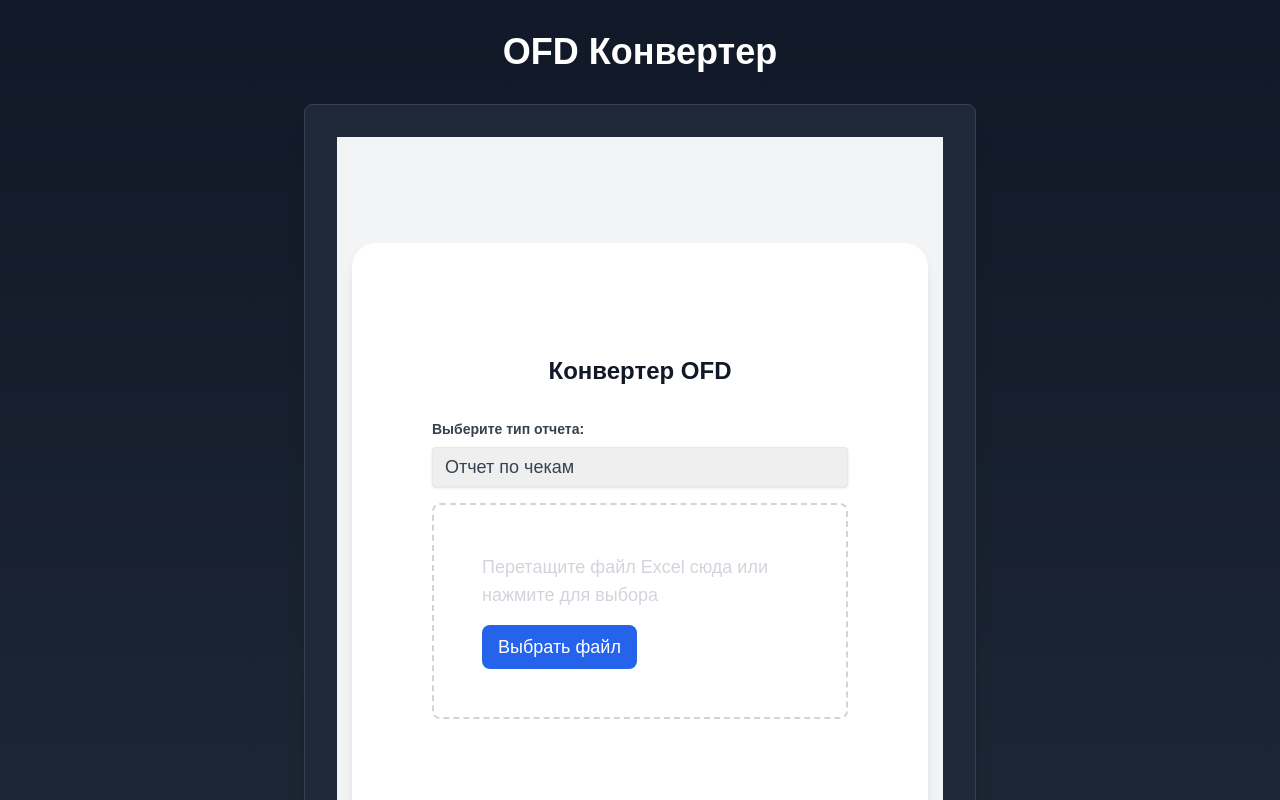
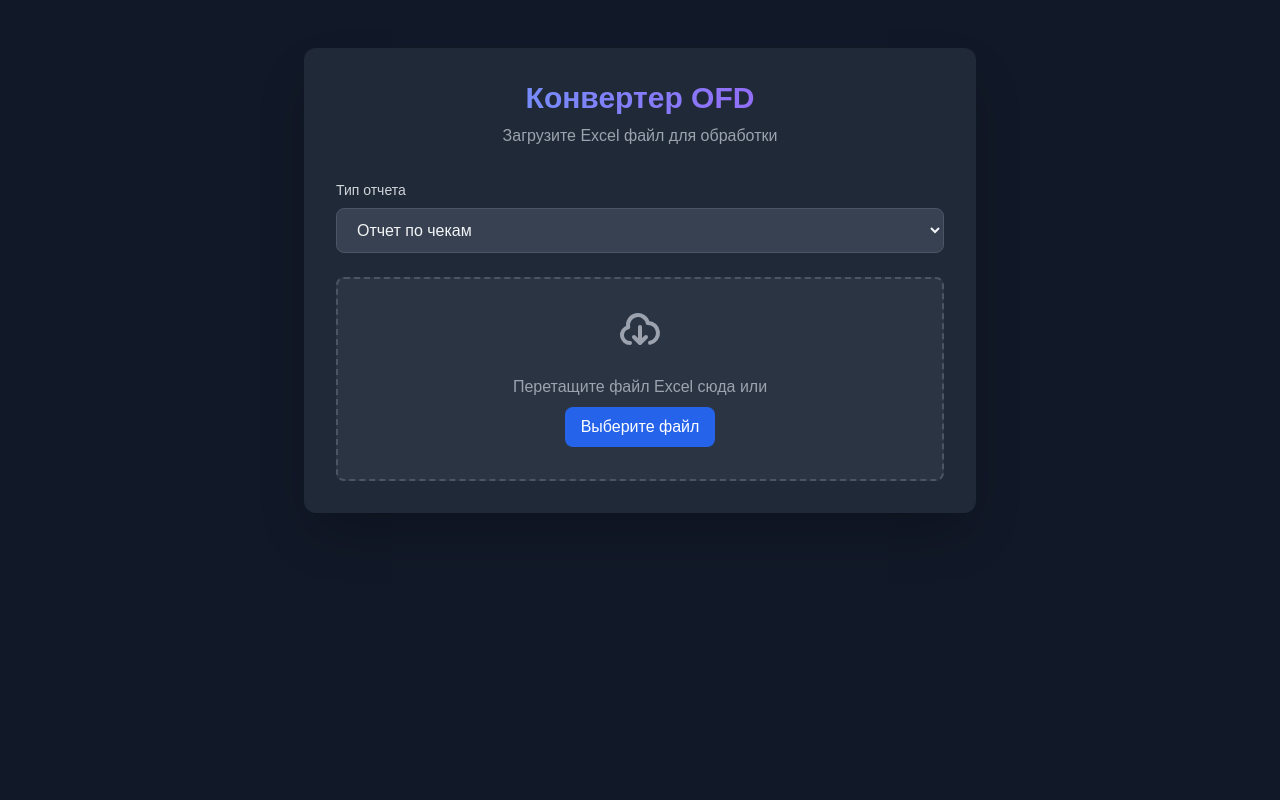
Before and after one commit to RaiderRus/ofdConverter, a Next.js app: page / in a window 1280 px wide. Shown: the top 800 px of the page. Built offline with nearby package versions, Linux system fonts and the light colour scheme.

Commit message:
upgrade design

```diff
--- a/app/page.tsx
+++ b/app/page.tsx
@@ -53,59 +53,63 @@ export default function Home() {
       });
 
       if (!response.ok) {
-        throw new Error('Ошибка при обработке файла');
+        const errorData = await response.json();
+        throw new Error(errorData.detail || 'Произошла ошибка при обработке файла');
       }
 
+      // Получаем blob данные
       const blob = await response.blob();
+
+      // Создаем ссылку для скачивания
       const url = window.URL.createObjectURL(blob);
       const a = document.createElement('a');
       a.href = url;
-      // Меняем расширение на .zip
-      const baseFileName = file.name.replace('.xlsx', '');
-      a.download = `processed_${baseFileName}.zip`;
+      a.download = `processed_${file.name.replace('.xlsx', '')}.zip`;
       document.body.appendChild(a);
       a.click();
       window.URL.revokeObjectURL(url);
       document.body.removeChild(a);
+
+      // Очищаем состояние после успешной обработки
       setFile(null);
-    } catch (err) {
-      setError(err instanceof Error ? err.message : 'Произошла ошибка');
+    } catch (err: any) {
+      setError(err.message);
     } finally {
       setLoading(false);
     }
   };
 
   return (
-    <main className="min-h-screen bg-gradient-to-b from-gray-900 to-gray-800 p-8">
+    <main className="min-h-screen bg-gray-900 text-gray-100">
       <motion.div
         initial={{ opacity: 0, y: 20 }}
         animate={{ opacity: 1, y: 0 }}
         transition={{ duration: 0.5 }}
+        className="container mx-auto px-4 py-12"
+      >
+        <motion.div
           className="max-w-2xl mx-auto"
-      >
-        <h1 className="text-4xl font-bold text-white text-center mb-8">
-          OFD Конвертер
-        </h1>
-
-        <motion.div
-          className="bg-gray-800 rounded-lg shadow-xl p-8 border border-gray-700"
           whileHover={{ scale: 1.01 }}
           transition={{ type: "spring", stiffness: 300 }}
         >
-          <div className="min-h-screen bg-gray-100 py-6 flex flex-col justify-center sm:py-12">
-            <div className="relative py-3 sm:max-w-xl sm:mx-auto">
-              <div className="relative px-4 py-10 bg-white shadow-lg sm:rounded-3xl sm:p-20">
-                <div className="max-w-md mx-auto">
-                  <div className="divide-y divide-gray-200">
-                    <div className="py-8 text-base leading-6 space-y-4 text-gray-700 sm:text-lg sm:leading-7">
-                      <h2 className="text-2xl font-bold mb-8 text-center text-gray-900">Конвертер OFD</h2>
+          <div className="bg-gray-800 rounded-xl shadow-2xl p-8">
+            <div className="space-y-8">
+              <div className="text-center">
+                <h1 className="text-3xl font-bold mb-2 bg-gradient-to-r from-blue-400 to-purple-500 bg-clip-text text-transparent">
+                  Конвертер OFD
+                </h1>
+                <p className="text-gray-400">
+                  Загрузите Excel файл для обработки
+                </p>
+              </div>
 
-                      <div className="mb-6">
-                        <label className="block text-gray-700 text-sm font-bold mb-2">
-                          Выберите тип отчета:
+              <div className="space-y-6">
+                <div>
+                  <label className="block text-sm font-medium text-gray-300 mb-2">
+                    Тип отчета
                   </label>
                   <select
-                          className="shadow appearance-none border rounded w-full py-2 px-3 text-gray-700 leading-tight focus:outline-none focus:shadow-outline"
+                    className="w-full px-4 py-3 bg-gray-700 border border-gray-600 rounded-lg text-gray-100 focus:outline-none focus:ring-2 focus:ring-blue-500 transition-all"
                     value={reportType}
                     onChange={(e) => setReportType(e.target.value as 'checks' | 'nomenclature')}
                   >
@@ -117,21 +121,33 @@ export default function Home() {
                 <div
                   onDragOver={(e) => e.preventDefault()}
                   onDrop={handleDrop}
-                        className={`relative border-2 border-dashed rounded-lg p-12 ${
-                          file ? 'border-green-500 bg-green-50' : 'border-gray-300 hover:border-gray-400'
+                  className={`relative rounded-lg p-8 transition-all ${
+                    file
+                      ? 'bg-green-900/20 border-2 border-green-500'
+                      : 'bg-gray-700/50 border-2 border-dashed border-gray-600 hover:border-blue-500 hover:bg-gray-700'
                   }`}
                 >
-                        <motion.div
-                          initial={{ scale: 0.9 }}
-                          animate={{ scale: 1 }}
-                          transition={{ duration: 0.2 }}
-                        >
+                  <div className="text-center">
                     {file ? (
-                            <p className="text-green-400">Выбран файл: {file.name}</p>
+                      <div className="space-y-4">
+                        <div className="flex items-center justify-center">
+                          <svg className="w-8 h-8 text-green-500" fill="none" stroke="currentColor" viewBox="0 0 24 24">
+                            <path strokeLinecap="round" strokeLinejoin="round" strokeWidth="2" d="M5 13l4 4L19 7" />
+                          </svg>
+                        </div>
+                        <p className="text-green-400 font-medium">Выбран файл: {file.name}</p>
+                      </div>
                     ) : (
+                      <div className="space-y-4">
+                        <div className="flex justify-center">
+                          <svg className="w-12 h-12 text-gray-400" fill="none" stroke="currentColor" viewBox="0 0 24 24">
+                            <path strokeLinecap="round" strokeLinejoin="round" strokeWidth="2"
+                              d="M7 16a4 4 0 01-.88-7.903A5 5 0 1115.9 6L16 6a5 5 0 011 9.9M15 13l-3 3m0 0l-3-3m3 3V8" />
+                          </svg>
+                        </div>
                         <div>
-                              <p className="text-gray-300 mb-4">
-                                Перетащите файл Excel сюда или нажмите для выбора
+                          <p className="text-gray-400 mb-2">
+                            Перетащите файл Excel сюда или
                           </p>
                           <input
                             type="file"
@@ -140,26 +156,31 @@ export default function Home() {
                             className="hidden"
                             id="file-input"
                           />
-                              <motion.label
+                          <label
                             htmlFor="file-input"
                             className="inline-block px-4 py-2 bg-blue-600 text-white rounded-lg cursor-pointer hover:bg-blue-700 transition-colors"
-                                whileHover={{ scale: 1.05 }}
-                                whileTap={{ scale: 0.95 }}
                           >
-                                Выбрать файл
-                              </motion.label>
+                            Выберите файл
+                          </label>
+                        </div>
                       </div>
                     )}
-                        </motion.div>
+                  </div>
                 </div>
 
                 {error && (
                   <motion.div
                     initial={{ opacity: 0, y: -10 }}
                     animate={{ opacity: 1, y: 0 }}
-                          className="mt-4 p-3 bg-red-500/20 border border-red-500 rounded-lg text-red-400 text-sm"
+                    className="p-4 bg-red-900/20 border border-red-500 rounded-lg text-red-400 text-sm"
                   >
-                          {error}
+                    <div className="flex items-center space-x-2">
+                      <svg className="w-5 h-5" fill="none" stroke="currentColor" viewBox="0 0 24 24">
+                        <path strokeLinecap="round" strokeLinejoin="round" strokeWidth="2"
+                          d="M12 8v4m0 4h.01M21 12a9 9 0 11-18 0 9 9 0 0118 0z" />
+                      </svg>
+                      <span>{error}</span>
+                    </div>
                   </motion.div>
                 )}
 
@@ -167,18 +188,19 @@ export default function Home() {
                   <motion.div
                     initial={{ opacity: 0 }}
                     animate={{ opacity: 1 }}
-                          className="mt-6 flex justify-center"
+                    className="flex justify-center"
                   >
-                          <motion.button
+                    <button
                       onClick={handleSubmit}
                       disabled={loading}
-                            className={`px-6 py-3 bg-green-600 text-white rounded-lg font-medium
-                              ${loading ? 'opacity-50 cursor-not-allowed' : 'hover:bg-green-700'}`}
-                            whileHover={{ scale: 1.05 }}
-                            whileTap={{ scale: 0.95 }}
+                      className={`w-full px-6 py-3 rounded-lg font-medium transition-all
+                        ${loading
+                          ? 'bg-gray-700 cursor-not-allowed'
+                          : 'bg-gradient-to-r from-blue-600 to-purple-600 hover:from-blue-700 hover:to-purple-700'
+                        }`}
                     >
                       {loading ? (
-                              <span className="flex items-center">
+                        <span className="flex items-center justify-center">
                           <svg className="animate-spin -ml-1 mr-3 h-5 w-5 text-white" xmlns="http://www.w3.org/2000/svg" fill="none" viewBox="0 0 24 24">
                             <circle className="opacity-25" cx="12" cy="12" r="10" stroke="currentColor" strokeWidth="4"></circle>
                             <path className="opacity-75" fill="currentColor" d="M4 12a8 8 0 018-8V0C5.373 0 0 5.373 0 12h4zm2 5.291A7.962 7.962 0 014 12H0c0 3.042 1.135 5.824 3 7.938l3-2.647z"></path>
@@ -188,12 +210,9 @@ export default function Home() {
                       ) : (
                         'Обработать файл'
                       )}
-                          </motion.button>
+                    </button>
                   </motion.div>
                 )}
-                    </div>
-                  </div>
-                </div>
               </div>
             </div>
           </div>
```
Lines whose indentation alone changed are shown as unchanged.
